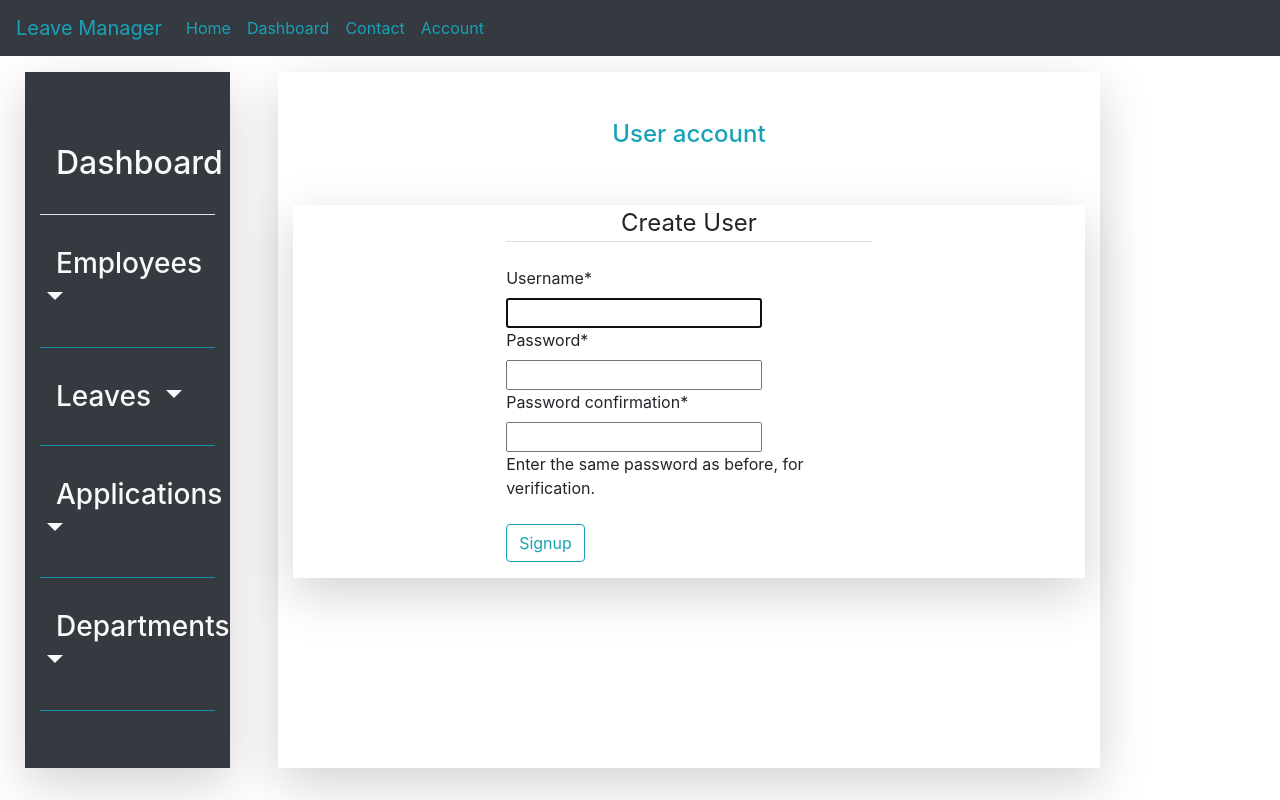
After one commit to jodham/leave_management, a Django app: page /employee/account/ in a window 1280 px wide. The commit adds this page. Run offline with Django 4.2, Linux system fonts and the light colour scheme; some libraries are stand-ins or nearby versions.

Commit message:
updated user

```diff
--- a/dci_leave_management_system/leave_management_app/forms.py
+++ b/dci_leave_management_system/leave_management_app/forms.py
@@ -10,13 +10,13 @@ class EmployeeCreationForm(forms.ModelForm):
 
     class Meta:
         model = Employee
-        fields = ['emp_personal_no', 'employee_firstname', 'employee_lastname',
+        fields = ['user', 'emp_personal_no', 'employee_firstname', 'employee_lastname',
                   'employee_email', 'employee_department_id',
                   'employee_designation', 'employee_gender', 'employee_category']
 
     def __init__(self, *args, **kwargs):
         super(EmployeeCreationForm, self).__init__(*args, **kwargs)
-        for fieldname in ['emp_personal_no', 'employee_firstname', 'employee_lastname',
+        for fieldname in ['user', 'emp_personal_no', 'employee_firstname', 'employee_lastname',
                           'employee_email', 'employee_department_id',
                           'employee_designation', 'employee_gender', 'employee_category']:
             self.fields[fieldname].help_text = None
@@ -27,3 +27,14 @@ class LeaveApplicationForm(forms.ModelForm):
         model = Leave_application
         fields = ['Applicant', 'leave_type',
                   'leave_application_date', 'leave_starting_date', 'leave_end_date']
+
+
+class accountCreation(UserCreationForm):
+    class Meta:
+        model = User
+        fields = ['username', 'password1', 'password2']
+
+    def __init__(self, *args, **kwargs):
+        super(accountCreation, self).__init__(*args, **kwargs)
+        for fieldname in ['username', 'password1']:
+            self.fields[fieldname].help_text = None
--- /dev/null
+++ b/dci_leave_management_system/leave_management_app/templates/leave_management_app/useraccount.html
@@ -0,0 +1,33 @@
+{%extends 'leave_management_app/base.html'%}
+{%load static%}
+{%block title%}User account{%endblock title%}
+{%load crispy_forms_tags%}
+{%block content%}
+<div class="row p-4" style="height: 95vh; width: 100%; background-color: white; background-attachment: fixed;">
+    {%block navbar%}
+        {%include 'navigation/sidenav.html'%}
+    {%endblock navbar%}
+
+    	<div class="col-lg-8 mt-3 ml-5 shadow-lg content-align-center">
+		 <div class="py-5 text-center"><label class="text-info h4">User account</label></div>
+		  <div class="container-fluid">
+			  <div class="row shadow-lg justify-content-center">
+				  <div class="col-md-6">
+						<form method="POST">
+							{% csrf_token %}
+							<fieldset class="from-group">
+								<legend class="border-bottom mb-4 text-center">Create User</legend>
+								{{form|crispy}}
+							</fieldset>
+							<div class="form-group">
+								<button class="btn btn-outline-info mt-2" type="submit">Signup</button>
+							</div>
+						</form>
+				  </div>
+			  </div>
+		  </div>
+	</div>
+</div>
+
+</div>
+{%endblock content%}
--- a/dci_leave_management_system/leave_management_app/templates/navigation/sidenav.html
+++ b/dci_leave_management_system/leave_management_app/templates/navigation/sidenav.html
@@ -12,6 +12,7 @@
 
           <div class="dropdown-menu" aria-labelledby="dropdownMenuLink">
             <a class="dropdown-item" href="{%url 'EmployeeRegistration'%}">Add Employee</a>
+            <a class="dropdown-item" href="{%url 'useraccount'%}">Employee Account</a>
             <a class="dropdown-item" href="{%url 'employee_list'%}">All Employees</a>
           </div>
         </div>
--- a/dci_leave_management_system/leave_management_app/urls.py
+++ b/dci_leave_management_system/leave_management_app/urls.py
@@ -11,6 +11,7 @@ urlpatterns = [
     path('employee/detail/<int:pk>', EmployeeDetailView.as_view(), name='employee_detail'),
     path('employee/update/<int:pk>', EmployeeUpdateView.as_view(), name='employee_update'),
     path('employee/activate/<int:pk>', employeeDeactivate, name='activate'),
+    path('employee/account/', createuseraccount, name='useraccount'),
 
     path('leave/create', LeaveCreateView.as_view(), name='leave_create'),
     path('leave/list', LeaveListView.as_view(), name='leave_list'),
--- a/dci_leave_management_system/leave_management_app/views.py
+++ b/dci_leave_management_system/leave_management_app/views.py
@@ -3,7 +3,7 @@ from django.views.generic import ListView, DetailView, UpdateView, CreateView
 from django.db.models import Q
 from .models import *
 from django.contrib import messages
-from .forms import EmployeeCreationForm, LeaveApplicationForm
+from .forms import EmployeeCreationForm, LeaveApplicationForm, accountCreation
 from datetime import date, datetime, timedelta
 from time import strftime
 import holidays
@@ -154,9 +154,9 @@ class LeaveUpdateView(UpdateView):
 def employeeDeactivate(request, pk):
     employee = Employee.objects.filter(emp_personal_no=pk)
     if employee.is_active:
-        employee.is_active =False
+        employee.is_active = False
         return redirect('employee_list')
-    templatename='leave_management_app/activate_employee.html'
+    templatename = 'leave_management_app/activate_employee.html'
     context = {'employee': employee}
     return render(request, templatename, context)
 
@@ -393,3 +393,17 @@ def leaveStatusView(request, pk):
                'annual_leave_eligible_days': annual_leave_eligible_days}
 
     return render(request, templatename, context)
+
+
+def createuseraccount(request):
+    if request.method == 'POST':
+        form = accountCreation(request.POST)
+        if form.is_valid():
+            form.save()
+            messages.success(request, 'Account created successfully')
+            return redirect('EmployeeRegistration')
+    else:
+        form = accountCreation()
+    templatename = 'leave_management_app/useraccount.html'
+    context = {'form': form}
+    return render(request, templatename, context)
```
Also changed, not shown: dci_leave_management_system/leave_management_app/models.py (+19 -11 lines), dci_leave_management_system/db.sqlite3, dci_leave_management_system/leave_management_app/migrations/0008_alter_employee_user.py (added).
